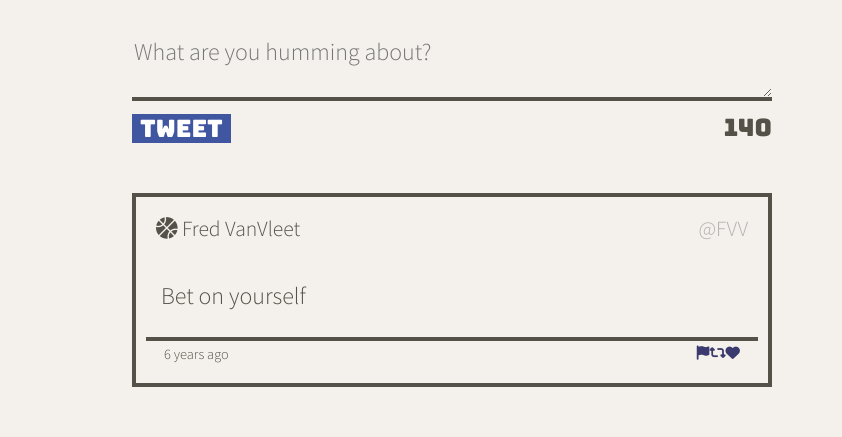
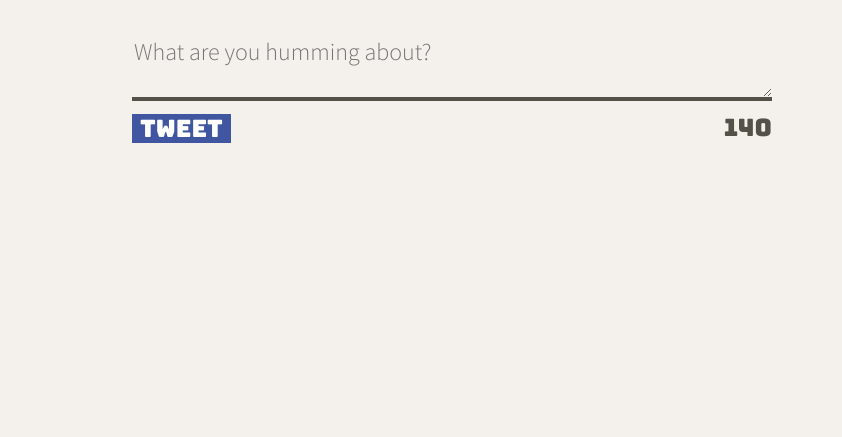
Before and after one commit to ayan-hassan/tweeter, a website: page public/index.html in a window 1280 px wide. Shown: the part 129-566 px from the top of the page, 438-1280 px from the left. Drawn offline with nearby package versions, Linux system fonts and the light colour scheme; no server answers.

Commit message:
remove tweet HTML structure from index.html

```diff
--- a/public/index.html
+++ b/public/index.html
@@ -85,29 +85,7 @@
           </div>
         </form>
       </section>
-      <section class="tweeter-feed">
-        <article>
-          <header class="user">
-            <div>
-              <i class="fa-solid fa-basketball"></i>
-              Fred VanVleet
-            </div>
-            <div class="user-handle">@FVV</div>
-          </header>
-          <div class="tweet-content">
-            <p>Bet on yourself</p>
-            <div class="line">&nbsp;</div>
-          </div>
-          <footer class="time-icons">
-            <div>6 years ago</div>
-            <div class="icons">
-              <i class="fa-solid fa-flag"></i>
-              <i class="fa-solid fa-retweet"></i>
-              <i class="fa-solid fa-heart"></i>
-            </div>
-          </footer>
-        </article>
-      </section>
+      <section class="tweeter-feed"></section>
     </main>
   </body>
 </html>
```
